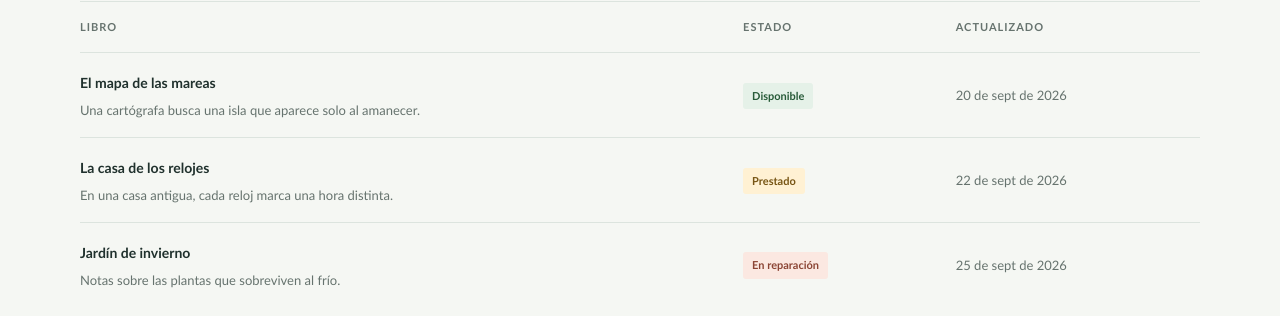
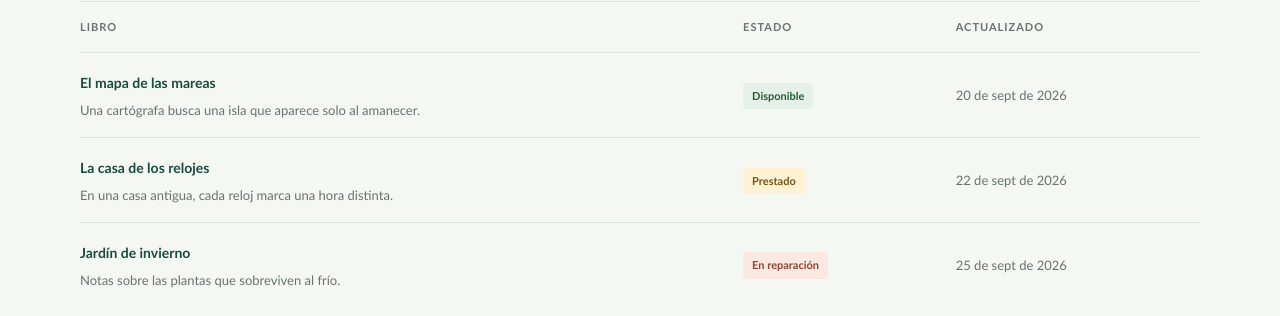
Before and after one commit to RamzLu/practica-integradora-TLPIV-2026, a React (Vite) app in the folder frontend/: page /libros in a window 1280 px wide. Shown: the part 369-685 px from the top of the page. Built offline with nearby package versions, Linux system fonts and the light colour scheme; sample sign-in values are in the browser's storage.

Commit message:
se enlazó el catalogo con detalles

```diff
--- a/frontend/src/App.css
+++ b/frontend/src/App.css
@@ -96,7 +96,8 @@ a { color: inherit; }
 .catalog-table th { padding: 12px 16px; color: var(--muted); font-size: 11px; font-weight: 700; letter-spacing: 1px; text-transform: uppercase; }
 .catalog-table th:first-child, .catalog-table td:first-child { padding-left: 0; }
 .catalog-table td { padding: 17px 16px; border-top: 1px solid var(--line); color: var(--ink); font-size: 13px; vertical-align: middle; }
-.catalog-table td strong { display: block; margin-bottom: 5px; font-size: 14px; }
+.book-title-link { display: block; width: fit-content; margin-bottom: 5px; color: var(--green); font-size: 14px; font-weight: 700; text-decoration: none; }
+.book-title-link:hover { color: var(--coral); text-decoration: underline; }
 .book-description { display: block; max-width: 580px; color: var(--muted); line-height: 1.45; }
 .book-date { color: var(--muted) !important; white-space: nowrap; }
 .status-badge { display: inline-flex; align-items: center; min-height: 25px; padding: 0 9px; border-radius: 3px; font-size: 11px; font-weight: 700; white-space: nowrap; }
--- a/frontend/src/pages/LibroListPage.tsx
+++ b/frontend/src/pages/LibroListPage.tsx
@@ -81,7 +81,9 @@ export function LibroListPage() {
 						{visibleBooks.map((book) => (
 							<tr key={book.id}>
 								<td>
-									<strong>{book.titulo}</strong>
+									<Link className="book-title-link" to={`/libros/${book.id}`}>
+										{book.titulo}
+									</Link>
 									<span className="book-description">{book.descripcion}</span>
 								</td>
 								<td>
```
